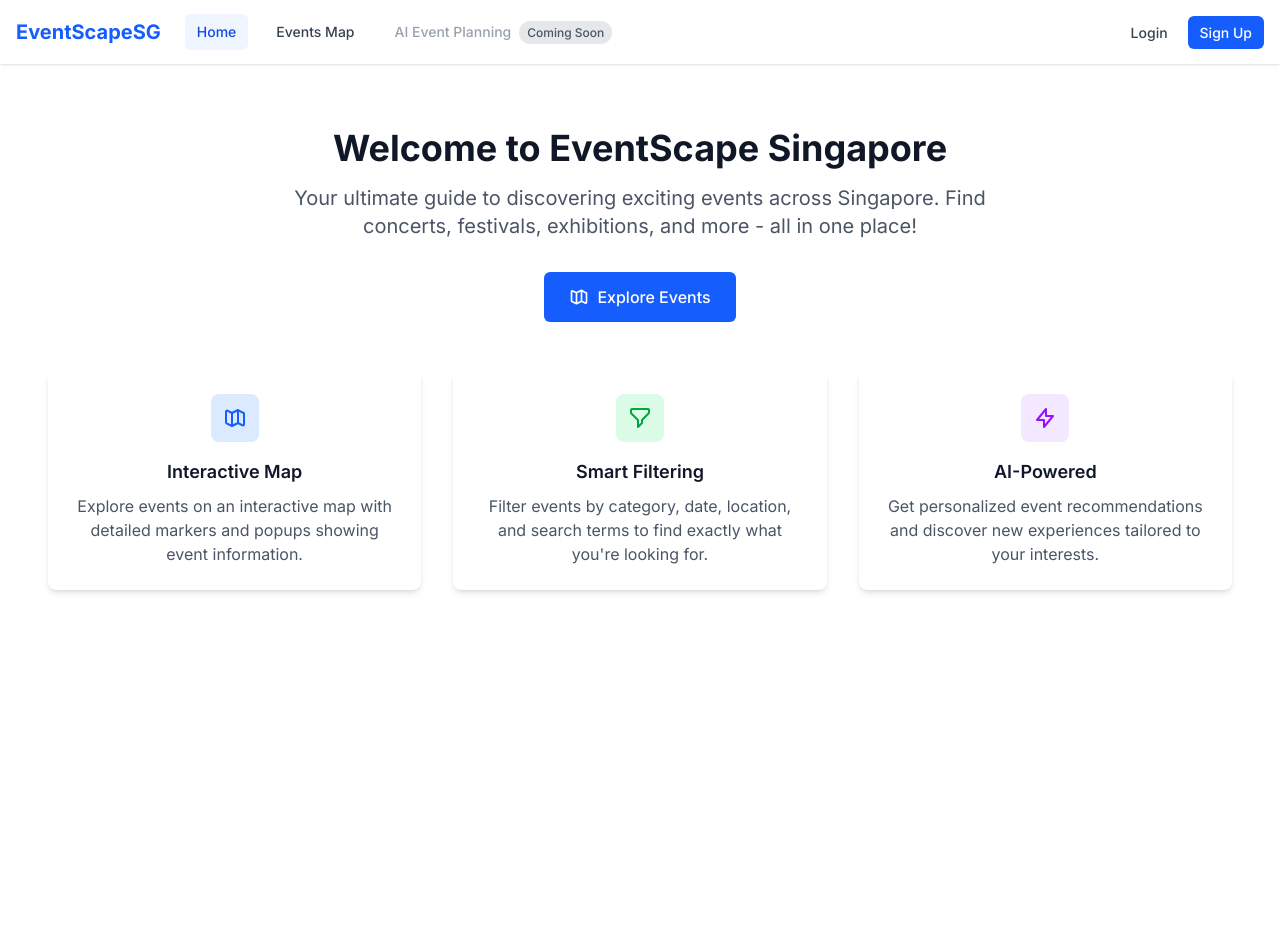
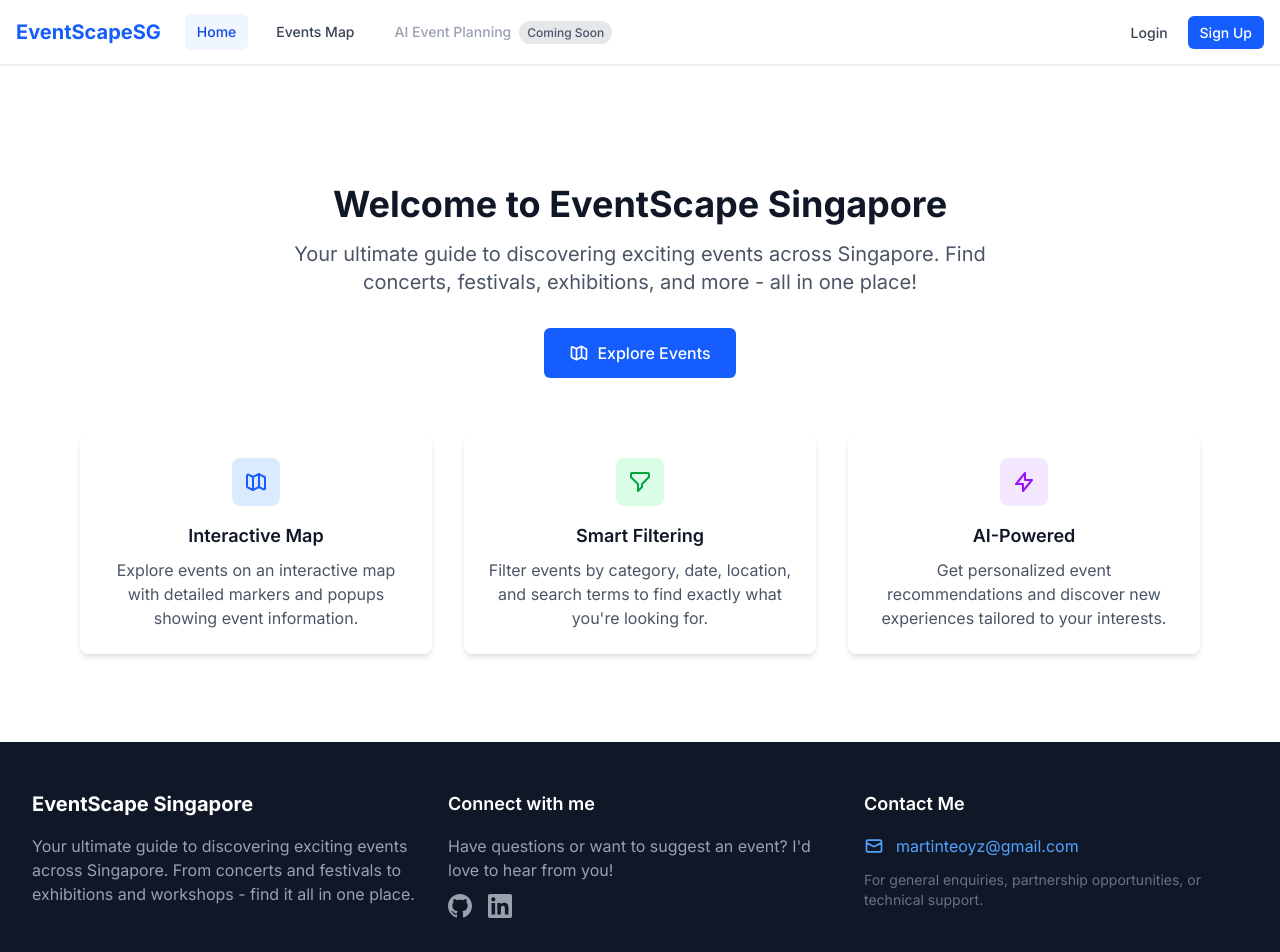
Before and after one commit to Meaetin/Event-Tracker, a Next.js app: page / in a window 1280 px wide. Shown: the top 952 px of the page. Before the commit the page ends 800 px from the top, so only its background shows below. Built offline with nearby package versions, Linux system fonts and the light colour scheme; no server answers.

Commit message:
Updated home page

```diff
--- a/src/app/layout.tsx
+++ b/src/app/layout.tsx
@@ -31,7 +31,7 @@
         <AuthProvider>
           <Suspense fallback={<LoadingSpinner />}>
             <Navigation />
-            <main className="container mx-auto px-4 py-8">
+            <main>
               {children}
             </main>
           </Suspense>
--- a/src/app/page.tsx
+++ b/src/app/page.tsx
@@ -20,9 +20,9 @@
 export default function HomePage() {
   return (
     <>
-      <main className="max-w-7xl mx-auto px-4 sm:px-6 lg:px-8 py-8">
+      <div className='mt-20 pt-10'>
         {/* Hero Section */}
-        <div className="text-center mb-12">
+        <div className="text-center mb-4">
           <h1 className="text-4xl font-bold text-gray-900 mb-4">
             Welcome to EventScape Singapore
           </h1>
@@ -46,7 +46,7 @@
         </div>
 
         {/* Features Section */}
-        <div className="grid md:grid-cols-3 gap-8 mb-12">
+        <div className="grid md:grid-cols-3 gap-8 mb-12 px-20 py-10">
           <div className="text-center p-6 bg-white rounded-lg shadow-md">
             <div className="w-12 h-12 bg-blue-100 rounded-lg flex items-center justify-center mx-auto mb-4">
               <svg className="w-6 h-6 text-blue-600" fill="none" stroke="currentColor" viewBox="0 0 24 24">
@@ -83,7 +83,91 @@
             </p>
           </div>
         </div>
-      </main>
+      </div>
+
+      {/* Footer */}
+      <footer className="bg-gray-900 text-white">
+        <div className="px-4 sm:px-6 lg:px-8 py-12">
+          <div className="max-w-7xl mx-auto grid md:grid-cols-3 gap-8">
+            {/* About Section */}
+            <div>
+              <h3 className="text-xl font-bold mb-4">EventScape Singapore</h3>
+              <p className="text-gray-400 mb-4">
+                Your ultimate guide to discovering exciting events across Singapore.
+                From concerts and festivals to exhibitions and workshops - find it all in one place.
+              </p>
+            </div>
+
+            {/* Connect with me Section (moved from right column) */}
+            <div>
+              <h4 className="text-lg font-semibold mb-4">Connect with me</h4>
+              <div className="space-y-3">
+                <p className="text-gray-400">
+                  Have questions or want to suggest an event? I'd love to hear from you!
+                </p>
+                <div className="flex space-x-4">
+                  {/* GitHub */}
+                  <a
+                    href="https://github.com/Meaetin"
+                    target="_blank"
+                    rel="noopener noreferrer"
+                    className="text-gray-400 hover:text-white transition-colors transform hover:scale-110"
+                    title="GitHub"
+                  >
+                    <svg className="w-6 h-6" fill="currentColor" viewBox="0 0 24 24">
+                      <path d="M12 0c-6.626 0-12 5.373-12 12 0 5.302 3.438 9.8 8.207 11.387.599.111.793-.261.793-.577v-2.234c-3.338.726-4.033-1.416-4.033-1.416-.546-1.387-1.333-1.756-1.333-1.756-1.089-.745.083-.729.083-.729 1.205.084 1.839 1.237 1.839 1.237 1.07 1.834 2.807 1.304 3.492.997.107-.775.418-1.305.762-1.604-2.665-.305-5.467-1.334-5.467-5.931 0-1.311.469-2.381 1.236-3.221-.124-.303-.535-1.524.117-3.176 0 0 1.008-.322 3.301 1.23.957-.266 1.983-.399 3.003-.404 1.02.005 2.047.138 3.006.404 2.291-1.552 3.297-1.23 3.297-1.23.653 1.653.242 2.874.118 3.176.77.84 1.235 1.911 1.235 3.221 0 4.609-2.807 5.624-5.479 5.921.43.372.823 1.102.823 2.222v3.293c0 .319.192.694.801.576 4.765-1.589 8.199-6.086 8.199-11.386 0-6.627-5.373-12-12-12z"/>
+                    </svg>
+                  </a>
+
+                  {/* LinkedIn */}
+                  <a
+                    href="https://linkedin.com/in/martin-teo"
+                    target="_blank"
+                    rel="noopener noreferrer"
+                    className="text-gray-400 hover:text-blue-400 transition-colors transform hover:scale-110"
+                    title="LinkedIn"
+                  >
+                    <svg className="w-6 h-6" fill="currentColor" viewBox="0 0 24 24">
+                      <path d="M20.447 20.452h-3.554v-5.569c0-1.328-.027-3.037-1.852-3.037-1.853 0-2.136 1.445-2.136 2.939v5.667H9.351V9h3.414v1.561h.046c.477-.9 1.637-1.85 3.37-1.85 3.601 0 4.267 2.37 4.267 5.455v6.286zM5.337 7.433c-1.144 0-2.063-.926-2.063-2.065 0-1.138.92-2.063 2.063-2.063 1.14 0 2.064.925 2.064 2.063 0 1.139-.925 2.065-2.064 2.065zm1.782 13.019H3.555V9h3.564v11.452zM22.225 0H1.771C.792 0 0 .774 0 1.729v20.542C0 23.227.792 24 1.771 24h20.451C23.2 24 24 23.227 24 22.271V1.729C24 .774 23.2 0 22.222 0h.003z"/>
+                    </svg>
+                  </a>
+
+                </div>
+              </div>
+            </div>
+
+            {/* Contact Section */}
+            <div>
+              <h4 className="text-lg font-semibold mb-4">Contact Me</h4>
+              <div className="space-y-3">
+                <div className="flex items-center space-x-3">
+                  <svg className="w-5 h-5 text-blue-400" fill="none" stroke="currentColor" viewBox="0 0 24 24">
+                    <path strokeLinecap="round" strokeLinejoin="round" strokeWidth={2} d="M3 8l7.89 4.26a2 2 0 002.22 0L21 8M5 19h14a2 2 0 002-2V7a2 2 0 00-2-2H5a2 2 0 00-2 2v10a2 2 0 002 2z" />
+                  </svg>
+                  <a
+                    href="mailto:martinteoyz@gmail.com"
+                    className="text-blue-400 hover:text-blue-300 transition-colors"
+                  >
+                    martinteoyz@gmail.com
+                  </a>
+                </div>
+                <p className="text-sm text-gray-500">
+                  For general enquiries, partnership opportunities, or technical support.
+                </p>
+              </div>
+            </div>
+          </div>
+
+          {/* Bottom Bar */}
+          <div className="border-t border-gray-800 pt-8 mt-8">
+            <div className="max-w-7xl mx-auto">
+              <p className="text-gray-400 text-sm text-center">
+                © {new Date().getFullYear()} EventScape Singapore. All rights reserved.
+              </p>
+            </div>
+          </div>
+        </div>
+      </footer>
     </>
   );
 }
```
